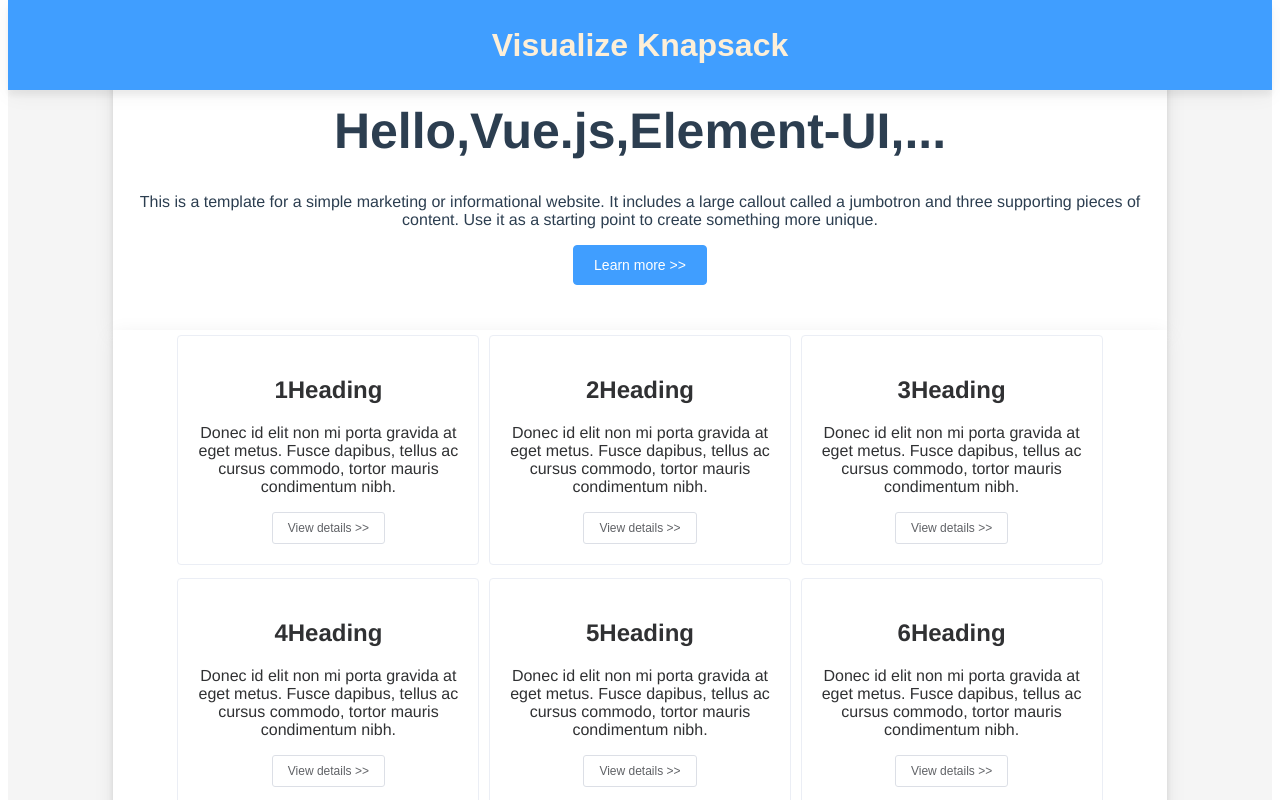
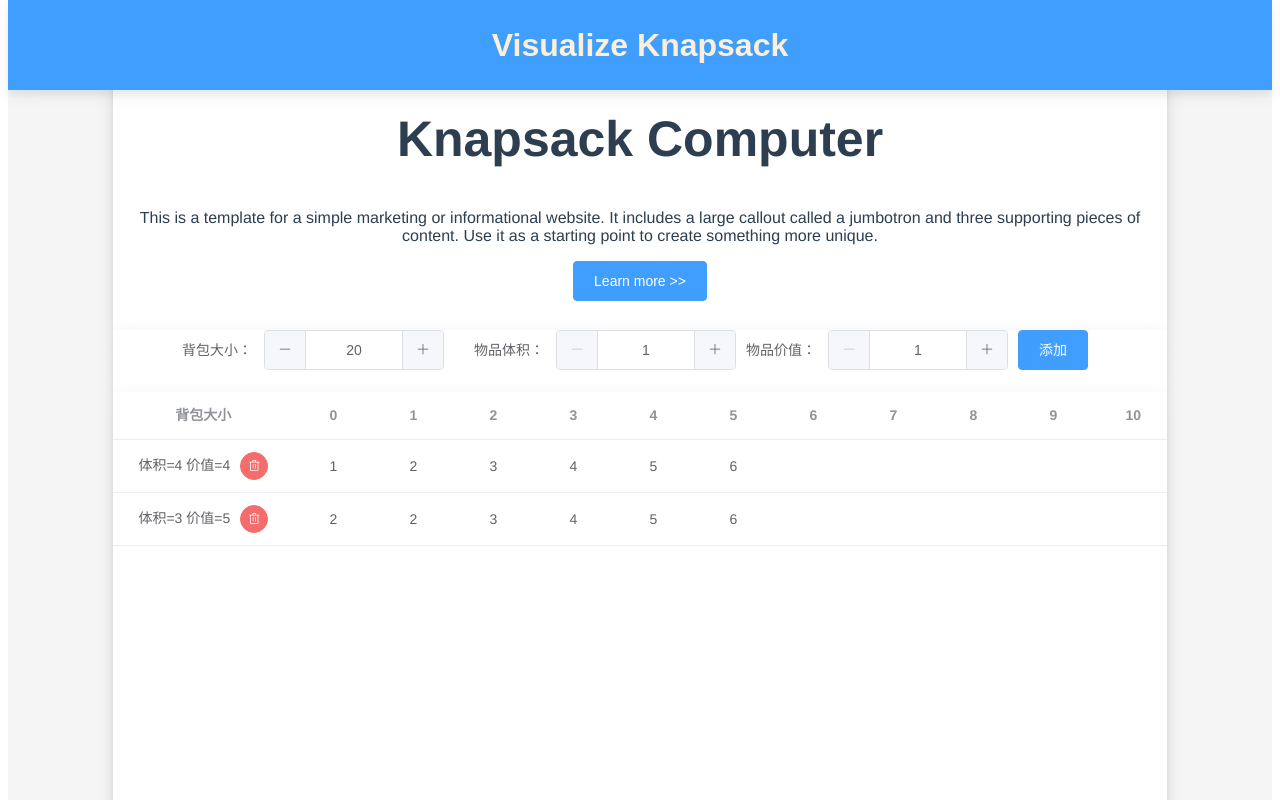
Before and after one commit to DevinWain/Visualize_knapsack, a Vue app: page / in a window 1280 px wide. Shown: the top 800 px of the page. Built offline with nearby package versions, Linux system fonts and the light colour scheme.

Commit message:
modified the marjor layout

```diff
--- a/src/components/HelloWorld.vue
+++ b/src/components/HelloWorld.vue
@@ -9,14 +9,10 @@
     </header>
 
     <div class="content">
-      <el-row
-        style="height: 280px"
-        type="flex"
-        justify="center"
-      >
+      <el-row style="height: 280px" type="flex" justify="center">
         <el-col :span="20" id="first">
           <br />
-          <h1 style="font-size: 50px">Hello,{{ welcome }},...</h1>
+          <h2 style="font-size: 50px">Knapsack Computer</h2>
           <p>
             This is a template for a simple marketing or informational website.
             It includes a large callout called a jumbotron and three supporting
@@ -29,7 +25,79 @@
       </el-row>
 
       <el-row type="flex" justify="center">
-        <el-col :span="20" id="second">
+        <el-col :span="20" class="second">
+          <el-form :inline="true" :model="formInline" class="demo-form-inline">
+            <el-form-item label="背包大小：">
+              <el-input-number
+                v-model="size"
+                @change="handleChange"
+                :min="1"
+                :max="100"
+              ></el-input-number>
+            </el-form-item>
+
+            <el-form-item label="物品体积：" style="margin-left: 20px">
+              <el-input-number
+                v-model="formInline.itemsize"
+                @change="handleChange"
+                :min="1"
+                :max="100"
+              ></el-input-number>
+            </el-form-item>
+            <el-form-item label="物品价值：">
+              <el-input-number
+                v-model="formInline.itemvalue"
+                @change="handleChange"
+                :min="1"
+                :max="100"
+              ></el-input-number>
+            </el-form-item>
+            <el-form-item>
+              <el-button type="primary" @click="onSubmit">添加</el-button>
+            </el-form-item>
+          </el-form>
+        </el-col>
+      </el-row>
+
+      <el-row type="flex" justify="center">
+        <el-col :span="20" class="second">
+          <el-table :data="tableData" style="width: 100%" height="500">
+            <el-table-column
+              fixed
+              prop="item"
+              label="背包大小"
+              width="180"
+              align="center"
+            >
+              <template slot-scope="scope">
+                  <span>体积={{ scope.row.item.size }} 价值={{
+                      scope.row.item.value}}</span>
+                  <el-button
+                    type="danger"
+                    icon="el-icon-delete"
+                    circle
+                    size="mini"
+                    style="margin-left: 10px"
+                  ></el-button>
+              </template>
+            </el-table-column>
+            <el-table-column
+              align="center"
+              prop="dpvalue"
+              v-for="(item, index) in parseInt(size) + 1"
+              :key="index"
+              :label="(item - 1)+''"
+            >
+              <template slot-scope="scope">
+                <span>{{ scope.row.dpvalue[index] }}</span>
+              </template>
+            </el-table-column>
+          </el-table>
+        </el-col>
+      </el-row>
+
+      <el-row type="flex" justify="center">
+        <el-col :span="20" class="second">
           <el-card shadow="never" v-for="heading in headings" :key="heading">
             <h2>{{ heading }}</h2>
             <p>
@@ -55,37 +123,39 @@
 export default {
   data() {
     return {
-      headings: [
-        "1Heading",
-        "2Heading",
-        "3Heading",
-        "4Heading",
-        "5Heading",
-        "6Heading",
-      ],
+      headings: ["1Heading", "2Heading", "3Heading", "4Heading"],
       welcome: "Vue.js,Element-UI",
       pj_name: "Visualize Knapsack",
+      tableData: [
+        {
+          item: {
+            value: 4,
+            size: 4,
+          },
+          dpvalue: [1, 2, 3, 4, 5, 6],
+        },
+        {
+          item: {
+            value: 5,
+            size: 3,
+          },
+          dpvalue: [2, 2, 3, 4, 5, 6],
+        },
+      ],
+      size: 20,
+      formInline: {
+        bagsize: "",
+        itemsize: "",
+        itemvalue: "",
+      },
     };
   },
   methods: {
-    submitForm(formName) {
-      this.$refs[formName].validate((valid) => {
-        if (valid) {
-          alert(
-            "Name:" +
-              this.nameValidateForm.name +
-              ";Password:" +
-              this.nameValidateForm.password
-          );
-          // console.log(this.nameValidateForm.name);
-        } else {
-          console.log("error submit!!");
-          return false;
-        }
-      });
+    handleChange(value) {
+      console.log(value);
     },
-    resetForm(formName) {
-      this.$refs[formName].resetFields();
+    onSubmit() {
+        console.log('submit!');
     },
   },
 };
@@ -128,8 +198,8 @@ export default {
   margin-top: 50px;
   background: rgb(245, 245, 245);
 }
-.header{
-  box-shadow: 0 5px 20px rgba(0,0,0,.05), 0 6px 6px rgba(0,0,0,.05);
+.header {
+  box-shadow: 0 5px 20px rgba(0, 0, 0, 0.05), 0 6px 6px rgba(0, 0, 0, 0.05);
   position: fixed;
   z-index: 10;
   left: 0;
@@ -138,20 +208,19 @@ export default {
   margin-left: 8px;
   margin-right: 8px;
 }
-#first{
+#first {
   background: rgb(255, 255, 255);
   z-index: 5;
   box-shadow: 0 5px 20px rgba(0, 0, 0, 0.08), 0 6px 6px rgba(0, 0, 0, 0.1);
 }
-#second{
+.second {
   background: rgb(255, 255, 255);
   z-index: 5;
   box-shadow: 0 5px 20px rgba(0, 0, 0, 0.08), 0 6px 6px rgba(0, 0, 0, 0.1);
 }
-#copyright{
+#copyright {
   background: rgb(255, 255, 255);
   z-index: 5;
   box-shadow: 0 5px 20px rgba(0, 0, 0, 0.08), 0 6px 6px rgba(0, 0, 0, 0.1);
 }
-
 </style>
```
